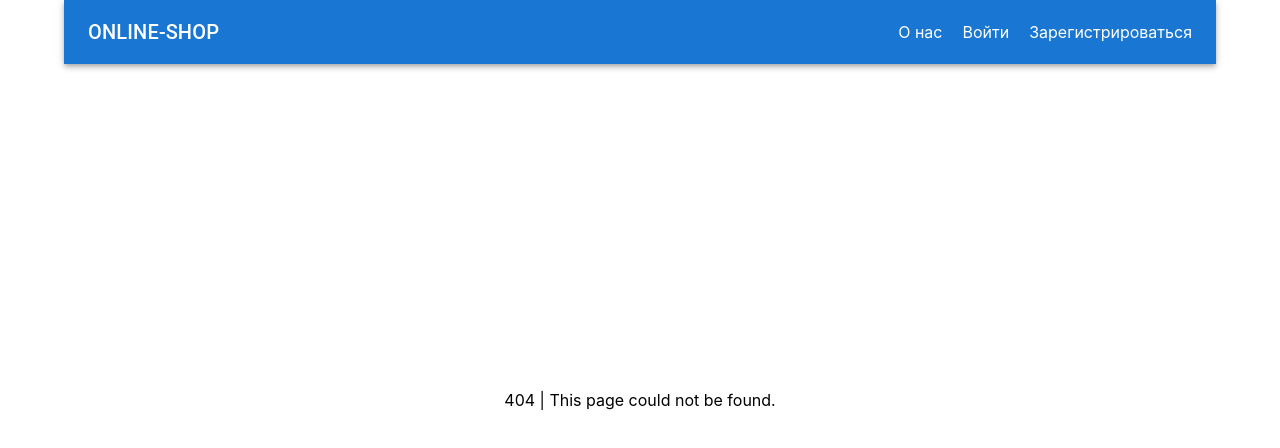
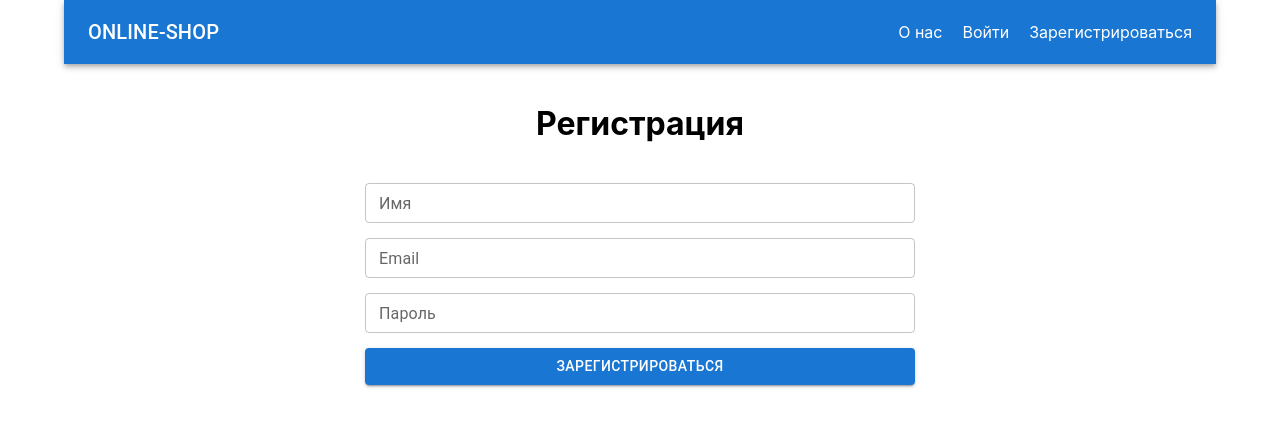
Before and after one commit to RuslanMirets/online-shop, a Next.js app in the folder client/: page /register in a window 1280 px wide. Before the commit this address had no page. Shown: the top 448 px of the page. Built offline with nearby package versions, Linux system fonts and the light colour scheme.

Commit message:
Register, login, about page

```diff
--- a/client/pages/about/index.tsx
+++ b/client/pages/about.tsx
@@ -1,7 +1,7 @@
 import { Container } from '@mui/material';
 import { NextPage } from 'next';
 import React from 'react';
-import MainLayout from '../../layouts/MainLayout';
+import MainLayout from '../layouts/MainLayout';
 
 const About: NextPage = () => {
   return (
--- /dev/null
+++ b/client/pages/register.tsx
@@ -0,0 +1,23 @@
+import { Button, Container, TextField } from '@mui/material';
+import React from 'react';
+import MainLayout from '../layouts/MainLayout';
+
+const Register = () => {
+  return (
+    <MainLayout title="Регистрация">
+      <Container>
+        <div className="auth">
+          <h1>Регистрация</h1>
+          <form>
+            <TextField type="text" name="name" label="Имя" size="small" fullWidth />
+            <TextField type="email" name="email" label="Email" size="small" fullWidth />
+            <TextField type="password" name="password" label="Пароль" size="small" fullWidth />
+            <Button variant="contained">Зарегистрироваться</Button>
+          </form>
+        </div>
+      </Container>
+    </MainLayout>
+  );
+};
+
+export default Register;
--- a/client/styles/globals.scss
+++ b/client/styles/globals.scss
@@ -30,3 +30,17 @@ a {
 .header {
   margin-bottom: 40px;
 }
+
+.auth {
+  h1 {
+    text-align: center;
+    margin-bottom: 40px;
+  }
+  form {
+    max-width: 550px;
+    margin: 0 auto;
+    display: flex;
+    flex-direction: column;
+    gap: 15px;
+  }
+}
```
Also changed, not shown: client/pages/login.tsx (added, +22 -0 lines).
